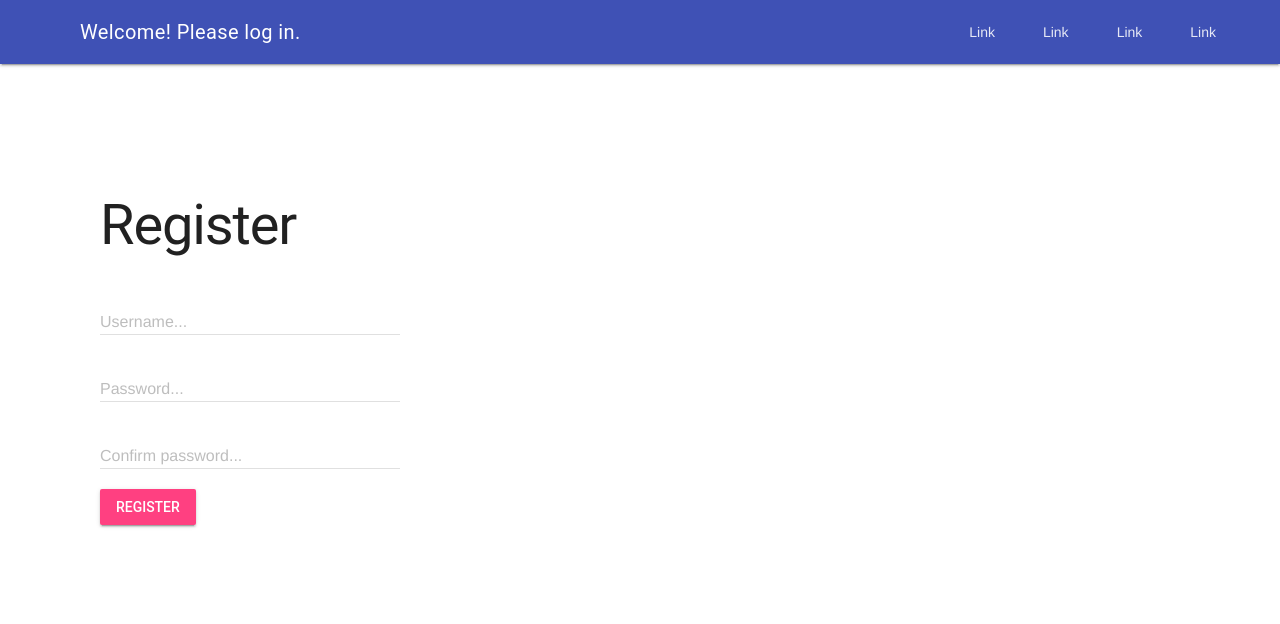
After one commit to AlexVerm12/Django-Chatapp, a Django app: page /register/ in a window 1280 px wide. The commit adds this page. Shown: the top 624 px of the page. Run offline with Django 4.2, Linux system fonts and the light colour scheme.

Commit message:
add resgister form

```diff
--- /dev/null
+++ b/chat/templates/auth/register.html
@@ -0,0 +1,27 @@
+{% extends "base.html" %} {% block content %}
+
+<h1>Register</h1>
+
+<form class="form-register" action="/register/" method="post">
+    {% csrf_token %}
+    <div class="mdl-textfield mdl-js-textfield mdl-textfield--floating-label">
+        <input class="mdl-textfield__input" type="text" name="username" id="sample3" />
+        <label class="mdl-textfield__label" for="sample3">Username...</label>
+    </div>
+    <div class="mdl-textfield mdl-js-textfield mdl-textfield--floating-label">
+        <input class="mdl-textfield__input" type="password" name="password" id="sample3" />
+        <label class="mdl-textfield__label" for="sample3">Password...</label>
+    </div>
+    <div class="mdl-textfield mdl-js-textfield mdl-textfield--floating-label">
+        <input class="mdl-textfield__input" type="password" name="confirm_password" id="sample3" />
+        <label class="mdl-textfield__label" for="sample3">Confirm password...</label>
+    </div>
+    {%if passwordNotIdent%}
+    <p>The password is not correct. Please try again.</p>
+    {%endif%}
+    <button class="mdl-button mdl-js-button mdl-button--raised mdl-js-ripple-effect mdl-button--accent">
+        Register
+    </button>
+</form>
+
+{% endblock %}
--- a/chat/views.py
+++ b/chat/views.py
@@ -4,6 +4,7 @@ from django.shortcuts import render
 from django.contrib.auth import authenticate, login
 from django.contrib.auth.decorators import login_required
 from .models import Chat, Message
+from django.contrib.auth.models import User
 
 @login_required(login_url='/login/')
 def index(request):
@@ -25,3 +26,13 @@ def login_view(request):
         else:
             return render(request, 'auth/login.html', {'wrongPassword': True, 'redirect': redirect})
     return render(request, 'auth/login.html', {'redirect': redirect})
+
+
+def register_view(request):
+    if request.method == 'POST':
+        print("received data " + request.POST['username'] + request.POST['password']+ request.POST['confirm_password'])
+        if request.POST['username'] and request.POST['password'] == request.POST['confirm_password']:
+            user = User.objects.create_user(username= request.POST['username'], password= request.POST['password'])
+        else:
+            return render(request, 'auth/register.html', {'passwordNotIdent': True,})
+    return render(request, 'auth/register.html')
--- a/django_chat_app/settings.py
+++ b/django_chat_app/settings.py
@@ -62,6 +62,7 @@ TEMPLATES = [
             'context_processors': [
                 'django.template.context_processors.debug',
                 'django.template.context_processors.request',
+                'django.template.context_processors.static',
                 'django.contrib.auth.context_processors.auth',
                 'django.contrib.messages.context_processors.messages',
             ],
@@ -118,6 +119,10 @@ USE_TZ = True
 # https://docs.djangoproject.com/en/4.1/howto/static-files/
 
 STATIC_URL = 'static/'
+STATICFILES_DIRS = [
+    BASE_DIR / "static",
+    '/var/www/static/',
+]
 
 # Default primary key field type
 # https://docs.djangoproject.com/en/4.1/ref/settings/#default-auto-field
--- a/django_chat_app/urls.py
+++ b/django_chat_app/urls.py
@@ -16,10 +16,11 @@ Including another URLconf
 from django.contrib import admin
 from django.urls import path
 
-from chat.views import index, login_view
+from chat.views import index, login_view, register_view
 
 urlpatterns = [
     path('admin/', admin.site.urls),
     path('chat/', index),
     path('login/', login_view),
+    path('register/', register_view)
 ]
--- /dev/null
+++ b/static/css/style.css
@@ -0,0 +1,22 @@
+.page-content {
+    padding: 100px 100px;
+}
+
+.text-grey {
+    color: rgba(0, 0, 0, 0.4);
+}
+
+.form-login {
+    display: flex;
+    flex-direction: column;
+}
+
+.form-register {
+    display: flex;
+    flex-direction: column;
+}
+
+.mdl-button {
+    min-width: none;
+    width: fit-content;
+}
--- a/templates/base.html
+++ b/templates/base.html
@@ -6,18 +6,9 @@
     <meta http-equiv="X-UA-Compatible" content="IE=edge">
     <meta name="viewport" content="width=device-width, initial-scale=1.0">
     <link rel="stylesheet" href="https://fonts.googleapis.com/icon?family=Material+Icons" />
-    <link rel="stylesheet" href="https://code.getmdl.io/1.3.0/material.indigo-pink.min.css" />
+    <link rel="stylesheet" href="https://code.getmdl.io/1.3.0/material.indigo-pink.min.css" /> {% load static %}
+    <link rel="stylesheet" href="{% static 'css/style.css' %}">
     <script defer src="https://code.getmdl.io/1.3.0/material.min.js"></script>
-
-    <style>
-        .page-content {
-            padding: 100px 100px;
-        }
-
-        .text-grey {
-            color: rgba(0, 0, 0, 0.4);
-        }
-    </style>
     <title>Chatroom</title>
 </head>
 
```
Also changed, not shown: chat/templates/auth/login.html (+8 -6 lines).
